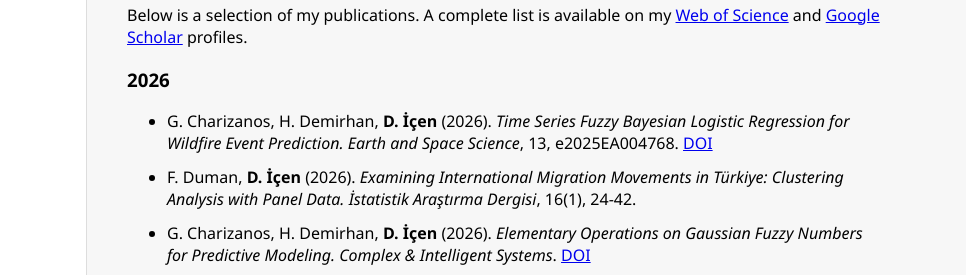
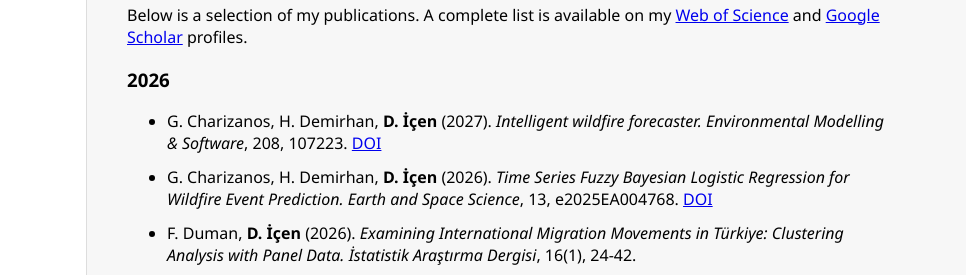
Before and after one commit to dygicn/dygicn.github.io, a plain HTML site: page publications.html in a window 1280 px wide. Shown: the part 169-444 px from the top of the page, 314-1280 px from the left. Drawn offline with Linux system fonts and the light colour scheme.

Commit message:
Add new publication entry for 2027

```diff
--- a/publications.html
+++ b/publications.html
@@ -155,6 +155,14 @@ profiles.
 <ul class="pub-list">
 
   <li>
+  G. Charizanos, H. Demirhan, <strong>D. İçen</strong> (2027).
+  <em>Intelligent wildfire forecaster.</em>
+  <i>Environmental Modelling &amp; Software</i>, 208, 107223.
+  <a href="https://doi.org/10.1016/j.envsoft.2026.107223"
+     target="_blank" rel="noopener noreferrer">DOI</a>
+</li>
+
+  <li>
   G. Charizanos, H. Demirhan, <strong>D. İçen</strong> (2026).
   <em>Time Series Fuzzy Bayesian Logistic Regression for Wildfire Event Prediction.</em>
   <i>Earth and Space Science</i>, 13, e2025EA004768.
```
